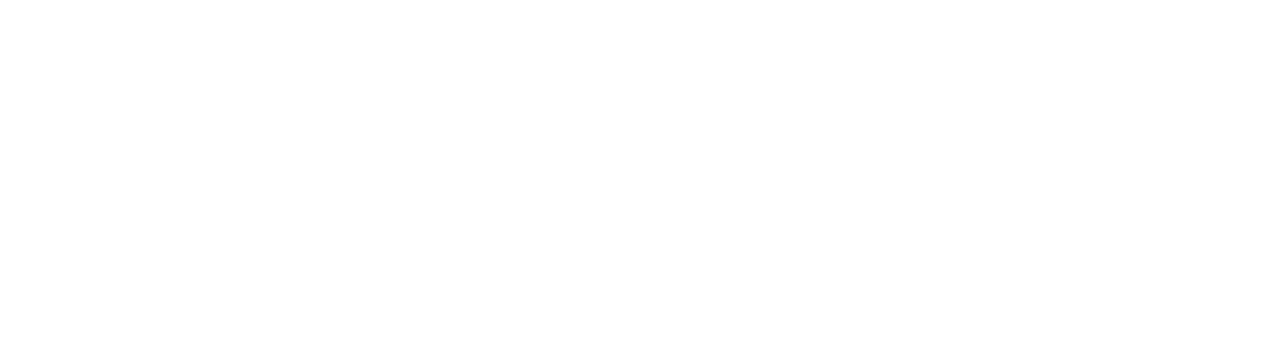
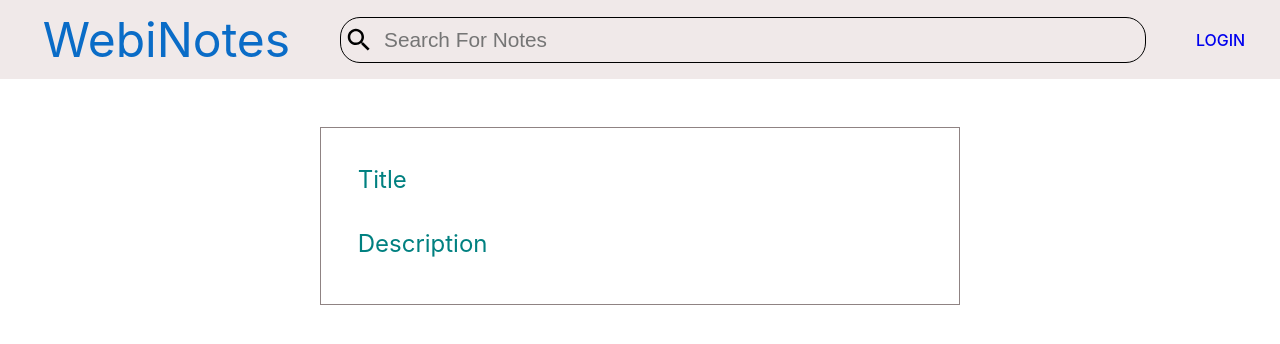
Before and after one commit to bishal5917/React_Node_MySQL-NoteApp, a React (Create React App) app in the folder frontend/: page /note/1 in a window 1280 px wide. Before the commit this address had no page. Shown: the top 344 px of the page. Built offline with nearby package versions, Linux system fonts and the light colour scheme; no server answers.

Commit message:
view a note made

```diff
--- a/frontend/src/App.js
+++ b/frontend/src/App.js
@@ -8,6 +8,7 @@
 import Login from './components/Sign/Login';
 import Reg from './components/Sign/reg';
 import Home from './components/Home/Home';
+import ShowNote from './components/ShowNote/ShowNote';
 
 function App() {
   const user = false;
@@ -18,6 +19,7 @@
           <Route exact path="/" element={<Home />} />
           <Route exact path="/register" element={<Reg />} />
           <Route exact path="/login" element={<Login />} />
+          <Route exact path="/note/:id" element={<ShowNote />} />
         </Routes>
       </Router>
     </>
--- a/frontend/src/components/Notes/Notes.js
+++ b/frontend/src/components/Notes/Notes.js
@@ -14,7 +14,6 @@
             try {
                 const response = await Axios.get(`notes/getnotes/${id}`)
                 setNotes(response.data)
-                console.log(response.data)
             } catch (error) {
                 console.log(error)
             }
--- /dev/null
+++ b/frontend/src/components/ShowNote/ShowNote.js
@@ -0,0 +1,100 @@
+import React, { useState, useEffect } from 'react'
+import './shownote.css'
+import { useLocation } from 'react-router'
+import axios from 'axios'
+import Navbar from '../Navbar/Navbar'
+
+function ShowNote() {
+    const location = useLocation()
+    const path = location.pathname.split('/')[2];
+
+    const [note, setNote] = useState([])
+
+    const [title, setTitle] = useState("")
+    const [description, setDescription] = useState("")
+
+    const d=new Date()
+    let x=d.toDateString();
+    // console.log(x)
+    // console.log(d.getSeconds())
+
+    useEffect(() => {
+        const getOneSinglePost = async () => {
+            try {
+                const responsePost = await axios.get('/notes/' + path)
+                setNote(responsePost.data)
+                setTitle(responsePost.data.title)
+                setDescription(responsePost.data.description)
+
+            } catch (error) {
+                console.log(error)
+            }
+        }
+        getOneSinglePost();
+    }, [path])
+
+
+    // //deleting Post
+    // const handleDeletePost = async (req, res) => {
+    //     try {
+    //         await axios.delete('/posts/deletepost/' + path, {
+    //             //i used path here because i already extracted that path which is id
+    //             data: { username: user.username }
+    //             //for delete data should be written
+    //         })
+    //         window.location.replace('/home')
+
+    //     } catch (error) {
+    //         console.log(error)
+    //     }
+    // }
+
+    // updating the post
+    // const updatePost = async (req, res) => {
+    //     // setUpdated(true)
+    //     try {
+    //         await axios.put('/posts/updatepost/' + path, {
+    //             username: user.username,
+    //             title,
+    //             description
+    //         })
+    //         window.location.reload()
+    //         // setUpdatemode(false)
+
+    //     } catch (error) {
+    //         console.log(error)
+    //     }
+    // }
+
+    return (
+        <>
+            <Navbar />
+            <div className="signupcontainer">
+                <div className="inputsCont">
+                    <div className="nameCont">
+                        <span className="names">Title</span>
+                        <div>
+                            {title}
+                        </div>
+                        {/* <input value={title} onChange={e => setTitle(e.target.value)}
+                            type="text" name="" id="" /> */}
+                    </div>
+                    <div className="nameCont">
+                        <span className="names">Description</span>
+                        <div>
+                            {description}
+                        </div>
+                        {/* <textarea value={description}
+                            name="" id="" cols="30" rows="10" /> */}
+                    </div>
+                    {/* <div className="nameCont">
+                        <button
+                            className="formBtn" >Login</button>
+                    </div> */}
+                </div>
+            </div>
+        </>
+    )
+}
+
+export default ShowNote
--- /dev/null
+++ b/frontend/src/components/ShowNote/shownote.css
@@ -0,0 +1,47 @@
+.signupcontainer{
+    display: flex;
+    flex-direction: column;
+    padding:3rem 3rem;
+    width:50%;
+    margin: auto;
+}
+.names{
+    color:teal;
+    font-size: 1.5rem;
+}
+.inputsCont{
+    display: flex;
+    flex-direction: column;
+    border: 1px solid rgb(143, 131, 131);
+    padding: 1.5rem 1.5rem;
+}
+.nameCont{
+    display: flex;
+    flex-direction: column;
+    margin:0.5rem;
+}
+.nameCont>*{
+    margin:0.3rem;
+}
+.nameCont>input{
+    height:4vh;
+    border:1px solid rgb(214, 205, 205);
+    background-color: none;
+    outline: none;
+    padding: 0.2rem 0.2rem;
+    font-size: 1.1rem;
+}
+.formBtn{
+    background-color: brown;
+    border: none;
+    outline: none;
+    border-radius: 5px;
+    padding: 10px 10px;
+    margin: 10px;
+    cursor: pointer;
+    font-weight: 600;
+    font-size: 1.1rem;
+}
+.formBtn:hover{
+   opacity: 70%;
+}
```
Also changed, not shown: 1 other file (tests, documents, lock files or other folders).
